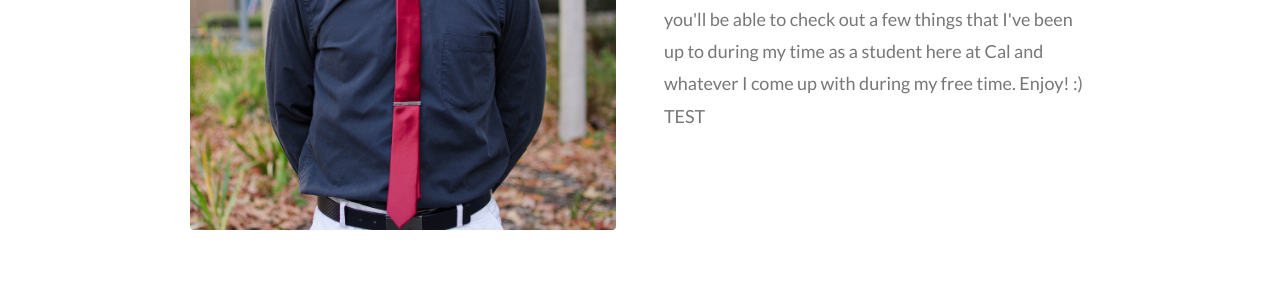
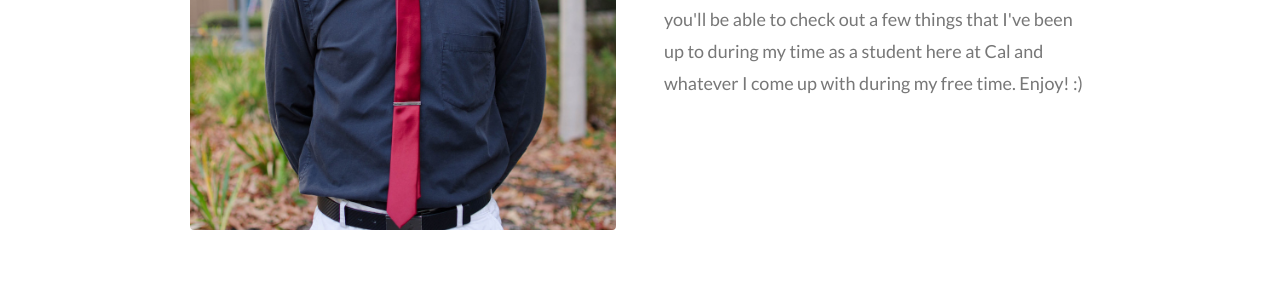
Before and after one commit to asetoodehnia/asetoodehnia.github.io, a Jekyll site: the page index.html, which Jekyll copies as it is, in a window 1280 px wide and 900 px high, scrolled down 799 px. Shown: the part 544-844 px from the top of the window. Built offline with Jekyll 4.4.1, drawn with Linux system fonts in a browser that asks for light colours; some of the changed text lies outside the part shown.

```diff
--- a/index.html
+++ b/index.html
@@ -106,7 +106,7 @@
 
     <!-- Hide this text on small devices -->
     <div class="w3-col m6 w3-padding-large">
-      <p><font size="4">Welcome to my website! I'm Adel, a second-year Mathematics and Computer Science student at the University of California, Berkeley.  My academic interests include Software Development, Artificial Intelligence and Machine Learning, Linear Algebra, and Algorithms/CS Theory.  As for my personal life, I grew up in Union, New Jersey and I love playing soccer, going to New York City during the summer, and kicking it back with a delicious meal and a movie.  Here you'll be able to check out a few things that I've been up to during my time as a student here at Cal and whatever I come up with during my free time.  Enjoy! :) TEST</font></p>
+      <p><font size="4">Welcome to my website! I'm Adel, a second-year Mathematics and Computer Science student at the University of California, Berkeley.  My academic interests include Software Development, Artificial Intelligence and Machine Learning, Linear Algebra, and Algorithms/CS Theory.  As for my personal life, I grew up in Union, New Jersey and I love playing soccer, going to New York City during the summer, and kicking it back with a delicious meal and a movie.  Here you'll be able to check out a few things that I've been up to during my time as a student here at Cal and whatever I come up with during my free time.  Enjoy! :)</font></p>
     </div>
   </div>
   <!-- <p class="w3-large w3-center w3-padding-16">Stuff I do:</p>
```
